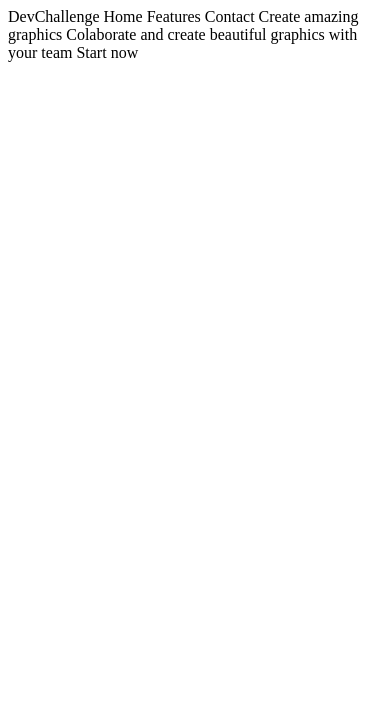
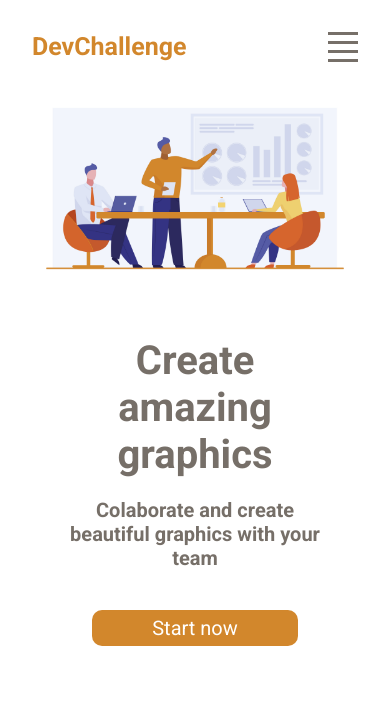
Before and after one commit to joabalves-dev/AmazingGraph, a plain HTML site: page index.html in a window 390 px wide. Drawn offline with Linux system fonts and the light colour scheme.

Commit message:
add challenge complete

```diff
--- /dev/null
+++ b/assets/css/style.css
@@ -0,0 +1,165 @@
+* {
+  margin: 0;
+  padding: 0;
+  box-sizing: border-box;
+  font-family: "Roboto", sans-serif;
+}
+
+:root {
+  --orange: #d2872c;
+  --gray: #766f68;
+}
+
+/* Header */
+header {
+  display: flex;
+  justify-content: space-between;
+  padding: 2em;
+}
+
+header .logo a {
+  text-decoration: none;
+  color: var(--orange);
+  font-weight: bold;
+  font-size: max(2vw, 25px);
+}
+
+header nav input,
+header nav label {
+  display: none;
+}
+
+header nav label {
+  width: 30px;
+  height: 30px;
+  flex-direction: column;
+  justify-content: space-between;
+}
+
+header nav label span {
+  display: block;
+  width: 100%;
+  background: var(--gray);
+  height: 3px;
+}
+
+header nav,
+header nav ul {
+  display: flex;
+  align-items: center;
+  list-style-type: none;
+}
+
+header nav ul li a {
+  padding: 1em;
+  text-decoration: none;
+  color: var(--gray);
+  font-size: 1.2rem;
+}
+header nav ul li:not(:last-of-type){
+    margin: 0 0.4em ;
+}
+
+/* Main */
+main {
+  padding: 2em;
+  height: calc(100vh - 109px);
+  background-image: url("../team.jpg");
+  background-repeat: no-repeat;
+  background-position: right center;
+  background-size: max(71%, 400px) max(80%, 400px);
+}
+
+main .content {
+  width: min(50%, 100%);
+  padding: 2em;
+}
+
+main h1 {
+  color: var(--gray);
+  font-size: max(5vw, 40px);
+}
+
+main h2 {
+  color: var(--gray);
+  padding: 1em 0;
+  font-size: max(2.03vw, 20px);
+  width: 80%;
+}
+
+main a {
+  display: inline-block;
+  background: var(--orange);
+  color: #fff;
+  text-decoration: none;
+  font-size: max(2vw, 20px);
+  padding: 0.3em 3em;
+  margin: 1em 0;
+  border-radius: 10px;
+}
+
+@media screen and (max-width: 1720px) and (min-width: 769px) {
+  main {
+    background-size: max(68%, 400px) max(80%, 400px);
+  }
+
+  main h2 {
+    font-size: max(2.2vw, 20px);
+  }
+}
+
+@media screen and (max-width: 768px) {
+  /* menu */
+  header nav label {
+    display: flex;
+  }
+
+  header {
+    position: relative;
+  }
+
+  header nav ul {
+    overflow: hidden;
+    flex-direction: column;
+    position: absolute;
+    width: 100%;
+    top: 100%;
+    left: 0;
+    height: 0;
+    opacity: 0;
+    justify-content: center;
+    background: #fff;
+    row-gap: 20px;
+    transition: height 3s ease-in-out, opacity 2s ease-out;
+  }
+
+  header nav input:checked ~ ul {
+    height: calc(100vh - 93px);
+    opacity: 1;
+  }
+
+  /* main */
+  main {
+    background-size: 80%;
+    display: flex;
+    flex-direction: column;
+    justify-content: center;
+    align-items: center;
+    background-position: top center;
+  }
+
+  main .content {
+    width: 100%;
+    padding: 2em;
+    display: flex;
+    flex-direction: column;
+    justify-content: center;
+    align-items: center;
+    text-align: center;
+    margin-top: 5em;
+}
+
+  main h2 {
+    width: 100%;
+  }
+}
--- a/index.html
+++ b/index.html
@@ -1,5 +1,37 @@
-DevChallenge
-Home Features Contact
-Create amazing graphics
-Colaborate and create beautiful graphics with your team
-Start now
+<!DOCTYPE html>
+<html lang="pt-br">
+
+<head>
+    <meta charset="UTF-8">
+    <meta http-equiv="X-UA-Compatible" content="IE=edge">
+    <meta name="viewport" content="width=device-width, initial-scale=1.0">
+    <title>DevChallenge</title>
+    <link rel="preconnect" href="https://fonts.googleapis.com">
+<link rel="preconnect" href="https://fonts.gstatic.com" crossorigin>
+<link href="https://fonts.googleapis.com/css2?family=Roboto:wght@400;700&display=swap" rel="stylesheet">
+    <link rel="stylesheet" href="assets/css/style.css">
+</head>
+
+<body>
+    <header role="header">
+        <div class="logo"><a href="">DevChallenge</a></div>
+        <nav role="nav">
+            <input type="checkbox" name="menu-responsive" id="menu-responsive">
+            <label for="menu-responsive"><span></span><span></span><span></span><span></span></label>
+            <ul>
+                <li><a href="#">Home</a></li>
+                <li><a href="">Features</a></li>
+                <li><a href="">Contact</a></li>
+            </ul>
+        </nav>
+    </header>
+    <main>
+        <div class="content">
+            <h1>Create amazing graphics</h1>
+            <h2>Colaborate and create beautiful graphics with your team</h2>
+            <a href="">Start now</a>
+        </div>
+    </main>
+</body>
+
+</html>
```
